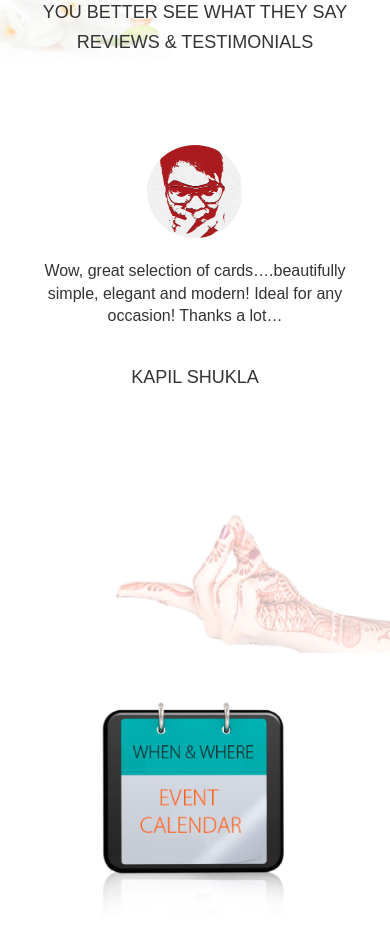
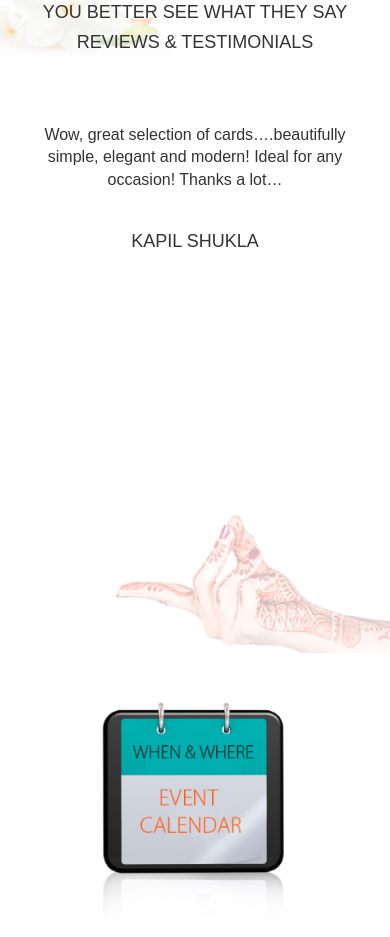
Before and after one commit to Scaledesk/invites, a website: page index.html in a window 390 px wide. Shown: the part 5842-6779 px from the top of the page. Drawn offline with nearby package versions, Linux system fonts and the light colour scheme; a web font is replaced by a local one.

Commit message:
removed testimonials image on mobile view

```diff
--- a/index.html
+++ b/index.html
@@ -1503,7 +1503,7 @@
                     <div class="item active">
                         <div class="row testi-comment">
                             <div class="col-md-2">
-                                <img src="img/1.png" alt="..." class="img-circle" width="100">
+                                <!--<img src="img/1.png" alt="..." class="img-circle" width="100">-->
 
                             </div>
 
@@ -1527,7 +1527,7 @@
                     <div class="item">
                         <div class="row testi-comment">
                             <div class="col-md-2">
-                                <img src="img/1.png" alt="..." class="img-circle" width="100">
+                                <!--<img src="img/1.png" alt="..." class="img-circle" width="100">-->
 
                             </div>
 
@@ -1545,7 +1545,7 @@
                     <div class="item">
                         <div class="row testi-comment">
                             <div class="col-md-2">
-                                <img src="img/1.png" alt="..." class="img-circle" width="100">
+                                <!--<img src="img/1.png" alt="..." class="img-circle" width="100">-->
 
                             </div>
 
@@ -1565,7 +1565,7 @@
                     <div class="item">
                         <div class="row testi-comment">
                             <div class="col-md-2">
-                                <img src="img/1.png" alt="..." class="img-circle" width="100">
+                                <!--<img src="img/1.png" alt="..." class="img-circle" width="100">-->
 
                             </div>
 
@@ -1586,7 +1586,7 @@
                     <div class="item">
                         <div class="row testi-comment">
                             <div class="col-md-2">
-                                <img src="img/1.png" alt="..." class="img-circle" width="100">
+                                <!--<img src="img/1.png" alt="..." class="img-circle" width="100">-->
 
                             </div>
 
```
